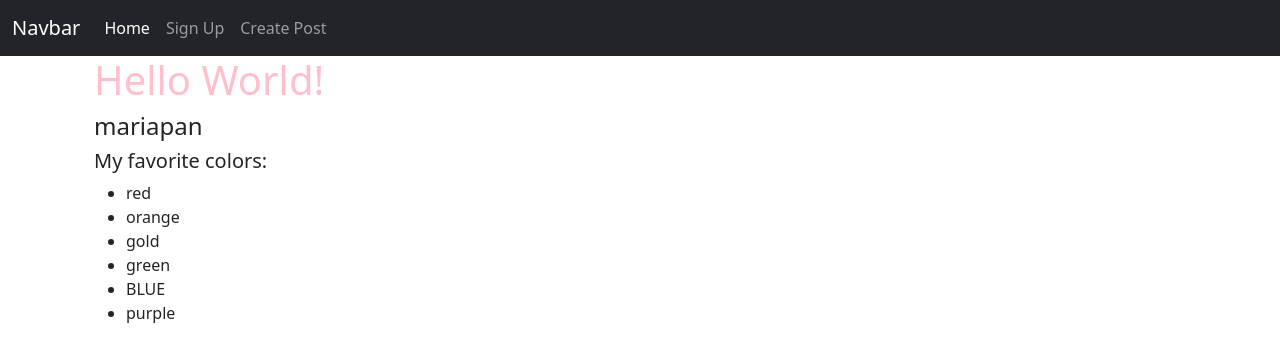
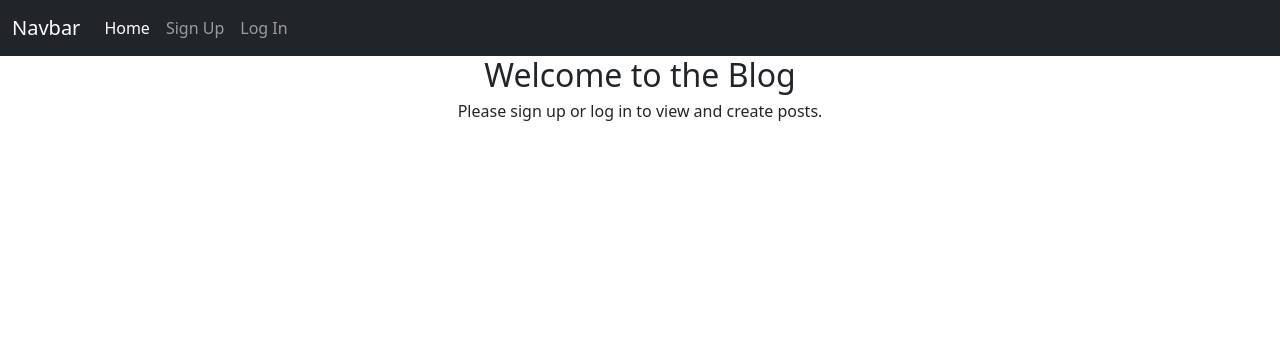
Before and after one commit to mariapan0330/Intro_to_Flask, a Flask app: page / in a window 1280 px wide. Shown: the top 362 px of the page. Run offline with Flask 2, Linux system fonts and the light colour scheme; data that the repository does not hold is empty; some libraries are stand-ins or nearby versions.

Commit message:
added login & different stuff to see if logged in

```diff
--- a/app/__init__.py
+++ b/app/__init__.py
@@ -22,5 +22,8 @@ migrate = Migrate(app, db)
 
 # Create an instance of the loginManager to handle authentication
 login = LoginManager(app)
+login.login_view = 'login' #tells the login manager which endpoint to redirect to if someone is not logged in
+login.login_message = 'You must be logged in to do that.'
+login.login_message_category = 'danger'
 
 from . import routes, models
--- a/app/forms.py
+++ b/app/forms.py
@@ -11,6 +11,12 @@ class SignUpForm(FlaskForm):
     submit = SubmitField()
 
 
+class LoginForm(FlaskForm):
+    username = StringField('Username',validators=[DataRequired()])
+    password = PasswordField('Password',validators=[DataRequired()])
+    submit = SubmitField()
+
+
 class PostForm(FlaskForm):
     title = StringField('Title',validators=[DataRequired()])
     body = StringField('Body',validators=[DataRequired()])
--- a/app/routes.py
+++ b/app/routes.py
@@ -1,16 +1,13 @@
 from app import app
 from flask import render_template, redirect, url_for, flash
-from app.forms import SignUpForm, PostForm
+from flask_login import login_user, logout_user, login_required, current_user
+from app.forms import SignUpForm, PostForm, LoginForm
 from app.models import User, Post
 
 @app.route('/')
 def index():
-    user_info = {
-        'username':'mariapan',
-        'email':'maria.pan0330@gmail.com'
-    }
-    colors = ['red','orange','gold','green','blue','purple']
-    return render_template('index.html', user=user_info, colors=colors)
+    posts = Post.query.all()
+    return render_template('index.html', posts=posts)
     # render_template takes in any number of arguments BY KEYWORD
 
 
@@ -38,14 +35,48 @@ def signup():
 
 
 @app.route('/create', methods=['GET','POST'])
+@login_required
 def create():
     form = PostForm()
     if form.validate_on_submit():
         # get the data!
         title = form.title.data
         body = form.body.data
-        new_post = Post(title=title, body=body, user_id=1)
-        flash(f'{new_post.title} has been created', 'success')
+        new_post = Post(title=title, body=body, user_id=current_user.user_id)
+        flash(f"Posting your article, '{new_post.title}' by {current_user.username}", 'success')
         return redirect(url_for('index'))
 
     return render_template('createpost.html', form=form)
+
+
+@app.route('/login', methods=['GET','POST'])
+def login():
+    form = LoginForm()
+    # validate by checking through existing users and seeing if the one trying to login is one of them
+    # and also check if their pw is correct which is saved in our db as a hashed code thing
+    # which we have to unscramble using the check password hash method
+    if form.validate_on_submit():
+        # get username and password from form
+        username = form.username.data
+        password = form.password.data
+        # query the user table for a user with the same username as entered in form
+        user = User.query.filter_by(username=username).first()
+        # if the user exists
+        if user is not None and user.check_password(password):
+            # log the user in using the flask-login login_user fn
+            login_user(user)
+            # flash success message
+            flash(f'Login successful! Welcome back, {user.username}.', 'success')
+            return redirect(url_for('index'))
+        # if username or pw incorrect
+        else:
+            flash('Incorrect username and/or password. Please try again.','danger')
+            return redirect(url_for('login'))
+    return render_template('login.html', form=form)
+
+
+@app.route('/logout')
+def logout():
+    logout_user()
+    flash("You have successfully logged out.", 'success')
+    return redirect(url_for('index'))
--- a/app/templates/base.html
+++ b/app/templates/base.html
@@ -21,8 +21,13 @@
                 <div class="collapse navbar-collapse" id="navbarNavAltMarkup">
                 <div class="navbar-nav">
                     <a class="nav-link active" aria-current="page" href="{{ url_for('index') }}">Home</a>
-                    <a class="nav-link" href="{{ url_for('signup') }}">Sign Up</a>
-                    <a class="nav-link" href="{{ url_for('create') }}">Create Post</a>
+                    {% if current_user.is_authenticated %}
+                        <a class="nav-link" href="{{ url_for('create') }}">Create Post</a>
+                        <a class="nav-link" href="{{ url_for('logout') }}">Log Out</a>
+                    {% else %}
+                        <a class="nav-link" href="{{ url_for('signup') }}">Sign Up</a>
+                        <a class="nav-link" href="{{ url_for('login') }}">Log In</a>
+                    {% endif %}
                 </div>
                 </div>
             </div>
--- a/app/templates/index.html
+++ b/app/templates/index.html
@@ -1,25 +1,26 @@
 {% extends 'base.html' %}
-<!-- This makes it have the same content as the base.html, so all that needs to go in this file is the stuff that's specific to this page -->
+<!-- This makes it have the same content as the base.html,
+    so all that needs to go in this file is the stuff that's specific to this page -->
 
 {% block title %} HOME {% endblock title %}
 
 {% block content %}
-<!-- Container -->
-<div class="container">
-    <h1 style="color:pink;">Hello World!</h1>
+    <h2 class="text-center">Welcome to the Blog</h2>
+{% if current_user.is_authenticated %}
+    <h5 class="text-center">Signed in as: {{ current_user.username }}</h5>
 
-    <h4>{{ user['username'] }}</h4>
-    <h5>My favorite colors:</h5>
-    <ul>
-        {% for color in colors %}
-            {% if color == 'blue' %}
-            <!-- <li style="color:{{ color }}">{{ color.upper() }}</li> -->
-            <li>{{ color.upper() }}</li>
-            {% else %}
-            <!-- <li style="color:{{ color }}">{{ color }}</li> -->
-            <li>{{ color }}</li>
-            {% endif %}
-        {% endfor %}
-    </ul>
-</div>
+    {% for post in posts %}
+        <div class="card mb-4">
+            <div class="card-body">
+                <h5 class="card-title">{{ post.title }}</h5>
+                <h6 class="card-subtitle mb-2 text-muted">{{ post.author.username }}</h6>
+                <p class="card-text">{{ post.body }}</p>
+            </div>
+        </div>
+    {% endfor %}
+
+{% else %}
+    <h6 class="text-center">Please sign up or log in to view and create posts.</h6>
+{% endif %}
+
 {% endblock content %}
```
Also changed, not shown: app/models.py (+14 -3 lines), app/templates/login.html (added, +25 -0 lines), requirements.txt (+5 -6 lines), app.db.
